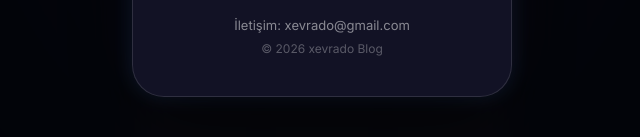
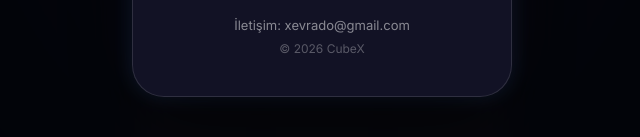
Before and after one commit to xevrado/CubeX, a website: page index.html in a window 1280 px wide. Shown: the part 545-682 px from the top of the page, 318-958 px from the left. Drawn offline with Linux system fonts and the light colour scheme; a web font is replaced by a local one.

Commit message:
Readme.md güncellendi

```diff
--- a/index.html
+++ b/index.html
@@ -33,7 +33,9 @@
         <span class="app-title">CubeX</span>
       </div>
       <div class="header-right">
-        <a class="download-btn" id="downloadBtn" href="https://github.com/xevrado/CubeX/releases/download/latest/app-debug.apk" download="CubeX.apk" title="APK İndir">
+        <a class="download-btn" id="downloadBtn"
+          href="https://github.com/xevrado/CubeX/releases/download/latest/app-debug.apk" download="CubeX.apk"
+          title="APK İndir">
           <span class="download-btn-border"></span>
           <span class="download-btn-content">İndir</span>
         </a>
@@ -92,7 +94,8 @@
     <div class="overlay-card menu-card">
       <div class="menu-logo">CubeX</div>
       <button class="overlay-btn primary-btn menu-play-btn" id="startBtn">
-        <i class="fas fa-play"></i> Oyna — <span class="menu-best-text">[En İyi: <span id="menuBestDisplay">0</span> p.]</span>
+        <i class="fas fa-play"></i> Oyna — <span class="menu-best-text">[En İyi: <span id="menuBestDisplay">0</span>
+          p.]</span>
       </button>
 
       <div class="menu-footer">
@@ -100,7 +103,8 @@
           <a href="https://instagram.com/xevra.do" target="_blank" class="social-item" title="Instagram">
             <i class="fab fa-instagram"></i>
           </a>
-          <a href="https://whatsapp.com/channel/0029VbCA2duAojYp70uZ5R2e" target="_blank" class="social-item" title="WhatsApp">
+          <a href="https://whatsapp.com/channel/0029VbCA2duAojYp70uZ5R2e" target="_blank" class="social-item"
+            title="WhatsApp">
             <i class="fab fa-whatsapp"></i>
           </a>
           <a href="https://discord.gg/w49pgU2B8" target="_blank" class="social-item" title="Discord">
@@ -108,7 +112,7 @@
           </a>
         </div>
         <div class="contact-info">İletişim: xevrado@gmail.com</div>
-        <div class="copyright">© 2026 xevrado Blog</div>
+        <div class="copyright">© 2026 CubeX</div>
       </div>
     </div>
   </div>
@@ -134,7 +138,9 @@
         </div>
       </div>
       <button class="overlay-btn primary-btn" id="playAgainBtn"><i class="fas fa-play"></i> Tekrar Oyna</button>
-      <button class="overlay-btn secondary-btn" id="backToMenuBtn" style="margin-top: 10px; background: rgba(255,255,255,0.05); border: 1px solid rgba(255,255,255,0.1);"><i class="fas fa-house"></i> Ana Menü</button>
+      <button class="overlay-btn secondary-btn" id="backToMenuBtn"
+        style="margin-top: 10px; background: rgba(255,255,255,0.05); border: 1px solid rgba(255,255,255,0.1);"><i
+          class="fas fa-house"></i> Ana Menü</button>
     </div>
   </div>
 
```
